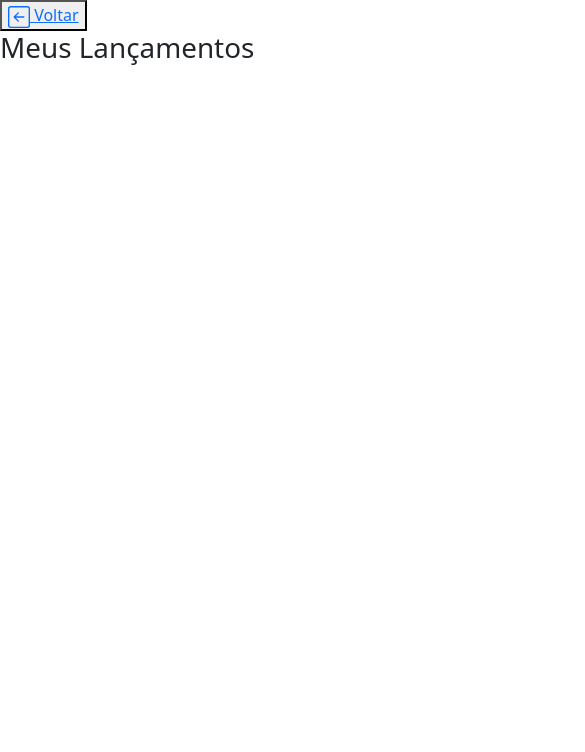
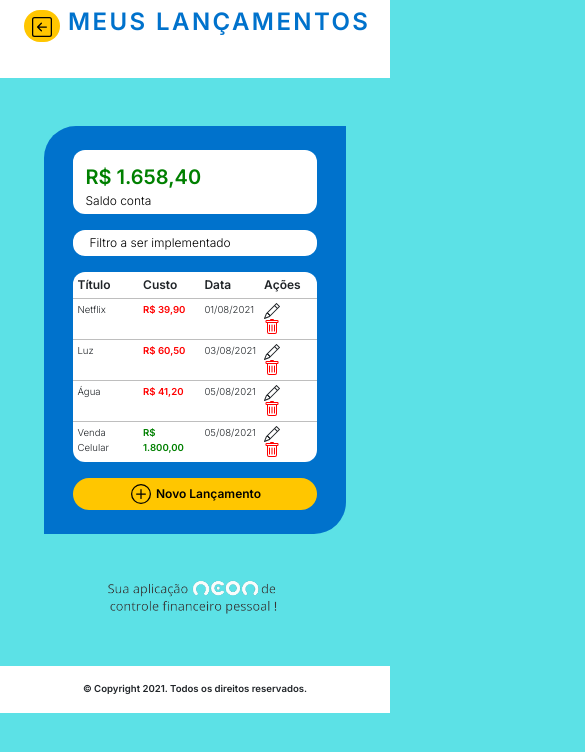
Before and after one commit to JessRogeliana/Desafio-Neon-TechTalents, a plain HTML site: page meus lancamentos - Extrato/meusLancamentos.html in a window 390 px wide. Shown: the top 752 px of the page, 585 px wide, since content can reach past the window. Drawn offline with nearby package versions, Linux system fonts and the light colour scheme; a script that the page names is missing.

Commit message:
Correção layout + responsividade @media todos tamanhos

```diff
--- a/meus lancamentos - Extrato/meusLancamentos.css
+++ b/meus lancamentos - Extrato/meusLancamentos.css
@@ -1,9 +1,13 @@
+html {
+    font-size: 80%;
+}
 
 body {
     background-color: #5ce1e6;
     font-family: 'Inter', sans-serif;
     box-sizing: border-box;
 }
+
 
 /*CABEÇALHO*/
 
@@ -13,7 +17,7 @@ header {
     justify-content: space-between;
     align-items: baseline;
     box-sizing: border-box;
-    background-color: rgb(255, 255, 255);
+    background-color: white;
 }
 
 .logo-h1 {
@@ -22,10 +26,10 @@ header {
 
 header h1 {
     font-weight: bold;
-    letter-spacing: 5px;
+    letter-spacing: 0.3rem;
     text-transform: uppercase;
     text-align: center;
-    font-size: 2em;
+    font-size: 3rem;
     color: #0072CC;
 }
 
@@ -40,19 +44,20 @@ header h1 {
 button a {
     text-decoration: none;
     color: #000;
+    width: auto;
 }
 
 button {
     background: #FFC600;
     color: #000;
     font-weight: bold;
-    font-size: 20px;
-    border-radius: 40px;
+    font-size: 1.5rem;
+    border-radius: 3rem;
     border: none;
-    height: 50px;
-    line-height: 45px;
-    width: 220px;
-    margin-left: 2em;
+    height: 4rem;
+    line-height: 3rem;
+    width: 12%;
+    margin-left: 3rem;
 }
 
 button:hover{
@@ -73,33 +78,33 @@ main {
     display: flex;
     flex-direction: column;
     align-items: center;
-    padding: 5em;
+    padding: 6rem;
+    padding-top: 8rem;
 }
 
 .saldo-conta, .filtro, .table {
-    border-radius: 20px;
+    border-radius: 1.5rem;
     background-color: white;
-    width: 80%;
-    margin: 1em;
-    padding: 5px;
+    width: 90%;
+    margin: 1rem;
+    padding: 0.5rem;
 }
 
 .saldo-conta p {
     width: auto;
-    margin-left: 1em;
+    margin-left: 1rem;
     margin-bottom: 0;
 }
 
 .saldo-principal {
-    font-size: 2em;
-    margin-top: 15px;
+    font-size: 2.5rem;
+    margin-top: 1rem;
     font-weight: bold;
     color: green;
 }
 
 .rodapé-saldo {
-    font-size: 1em;
-    padding-left: 1em;
+    font-size: 1.5rem;
     color: black;
 }
 
@@ -108,6 +113,7 @@ main {
     width: auto;
     margin-left: 1em;
     margin-bottom: 0;
+    font-size: 1.5rem;
 }
 
 .container {
@@ -116,12 +122,11 @@ main {
     align-items: center;
     width: 50%;
     height: 50%;
-    border: 2px, solid #000;
-    border-radius: 80px 0px 80px 0px;
+    border-radius: 4rem 0 4rem 0;
     color: #fff;
     background-color: #0072CC;
     box-sizing: border-box;
-    padding: 2em;
+    padding: 2rem;
     margin: auto;
 }
 
@@ -130,28 +135,36 @@ main {
 }
 
 tr {
-    padding: 2em;
+    padding: 2rem;
+    font-size: 1.2rem;
+}
+
+.table-coluna {
+    font-weight: bold;
+    font-size: 1.5rem;
 }
 
 td svg {
-    margin-right: 1em;
+    margin-right: 1rem;
+}
+
+td svg:hover {
+    color: #5ce1e6;
 }
 
 .icon-excluir, .false {
     color: red;
+    font-weight: bold;
 }
 
 .true {
     color: green;
-}
-
-.table-coluna {
     font-weight: bold;
 }
 
 .novo-lancamento {
-    width: 80%;
-    margin: 1em;
+    width: 90%;
+    margin: 1rem;
 }
 
 .botao-novo-lancamento {
@@ -160,21 +173,150 @@ td svg {
 }
 
 .neon-mensagem {
-    margin-top: 4%;
+    width: 50%;
+    padding-top: 2rem;
+}
+
+.neon-mensagem img {
+    display: flex;
+    justify-self: center;
+    margin: auto;
 }
 
 
 /*FOOTER*/
 
+
 footer {
     background-color: white;
-    padding: 16px;
+    padding: 1rem;
     display: flex;
     justify-content: center;
 }
 
 footer p {
-    margin-top: 16px;
-    font-size: 1em;
+    margin-top: 1rem;
+    font-size: 1.2rem;
     font-weight: bold;
 }
+
+
+
+/*MOBILE*/
+
+
+@media (max-width: 1440px) {
+    html {
+        font-size: 70%;
+    }
+    button {
+        width: 15%;
+    }
+    .logo-header {
+        width: 13%;
+    }
+    .container {
+        width: 60%;
+    }
+    .neon-mensagem {
+        width: 60%;
+    }
+}
+
+@media (max-width: 1024px) {
+    html {
+        font-size: 65%;
+    }
+    button {
+        width: 23%;
+    }
+    .logo-header {
+        width: 17%;
+    }
+    .container {
+        width: 63%;
+    }
+    .neon-mensagem {
+        width: 65%;
+    }
+}
+
+@media (max-width: 768px) {
+    html {
+        font-size: 60%;
+    }
+    button {
+        width: 30%;
+    }
+    .logo-header {
+        width: 22%;
+    }
+    .container {
+        width: 80%;
+    }
+    .neon-mensagem {
+        width: 70%;
+    }
+
+}
+
+@media (max-width: 592px) {
+    html {
+        font-size: 50%;
+    }
+    button {
+        width: 30%;
+    }
+    .logo-header {
+        visibility: hidden;
+    }
+    .container {
+        width: 85%;
+    }
+    .neon-mensagem {
+        width: 75%;
+    }
+}
+
+@media (max-width: 425px) {
+    .container {
+        width: 95%;
+    }
+    .button {
+        margin-left: 1rem;
+    }
+    .logo-h1 {
+        width: 0%;
+    }
+    header h1 {
+        padding: 1rem;
+    }
+    .neon-mensagem {
+        width: 80%;
+    }
+    main {
+        padding: 4.5rem;
+        padding-top: 6rem;
+    }
+}
+
+@media (max-width: 375px) {
+    .container {
+        width: 100%;
+    }
+    .button {
+        margin-left: 1rem;
+    }
+    .logo-h1 {
+        width: 0%;
+    }
+    header h1 {
+        padding: 1.5rem;
+    }
+    .neon-mensagem {
+        width: 90%;
+    }
+    html {
+        font-size: 45%;
+    }
+}
--- a/meus lancamentos - Extrato/meusLancamentos.html
+++ b/meus lancamentos - Extrato/meusLancamentos.html
@@ -10,7 +10,7 @@
     <link rel="preconnect" href="https://fonts.googleapis.com">
     <link rel="preconnect" href="https://fonts.gstatic.com" crossorigin>
     <link href="https://fonts.googleapis.com/css2?family=Inter:wght@300;600&display=swap" rel="stylesheet">
-    <link rel="stylesheet" type="text/css" href="meusLançamentos.css">
+    <link rel="stylesheet" type="text/css" href="meusLancamentos.css">
     <title>Meus Lançamentos | Cadê Minha Grana</title>
 </head>
 
@@ -19,11 +19,9 @@
     <header>
         <button  type="submit" class="Login-boato">
             <a href="../login/index.html">
-
-                <svg xmlns="http://www.w3.org/2000/svg" width="22" height="22" fill="currentColor" class="bi bi-arrow-left-square" viewBox="0 0 16 16">
+                <svg xmlns="http://www.w3.org/2000/svg" width="3rem" height="2.5rem" fill="currentColor" class="bi bi-arrow-left-square" viewBox="0 0 16 16">
                     <path fill-rule="evenodd" d="M15 2a1 1 0 0 0-1-1H2a1 1 0 0 0-1 1v12a1 1 0 0 0 1 1h12a1 1 0 0 0 1-1V2zM0 2a2 2 0 0 1 2-2h12a2 2 0 0 1 2 2v12a2 2 0 0 1-2 2H2a2 2 0 0 1-2-2V2zm11.5 5.5a.5.5 0 0 1 0 1H5.707l2.147 2.146a.5.5 0 0 1-.708.708l-3-3a.5.5 0 0 1 0-.708l3-3a.5.5 0 1 1 .708.708L5.707 7.5H11.5z"/>
                 </svg>
-                Voltar
             </a>
         </button>
         <h1> Meus Lançamentos <img class="logo-h1" src="img/mao_celular_recarga.png"></h1>
@@ -60,10 +58,10 @@
                         <td class="false" >R$ 39,90</td>
                         <td>01/08/2021</td>
                         <td>
-                            <svg class="icon-editar" xmlns="http://www.w3.org/2000/svg" width="20" height="20" fill="currentColor" class="bi bi-pencil" viewBox="0 0 16 16">
+                            <svg class="icon-editar" xmlns="http://www.w3.org/2000/svg" width="2rem" height="2rem" fill="currentColor" class="bi bi-pencil" viewBox="0 0 16 16">
                                 <path d="M12.146.146a.5.5 0 0 1 .708 0l3 3a.5.5 0 0 1 0 .708l-10 10a.5.5 0 0 1-.168.11l-5 2a.5.5 0 0 1-.65-.65l2-5a.5.5 0 0 1 .11-.168l10-10zM11.207 2.5 13.5 4.793 14.793 3.5 12.5 1.207 11.207 2.5zm1.586 3L10.5 3.207 4 9.707V10h.5a.5.5 0 0 1 .5.5v.5h.5a.5.5 0 0 1 .5.5v.5h.293l6.5-6.5zm-9.761 5.175-.106.106-1.528 3.821 3.821-1.528.106-.106A.5.5 0 0 1 5 12.5V12h-.5a.5.5 0 0 1-.5-.5V11h-.5a.5.5 0 0 1-.468-.325z"/>
                             </svg>
-                            <svg class="icon-excluir" xmlns="http://www.w3.org/2000/svg" width="20" height="20" fill="currentColor" class="bi bi-trash" viewBox="0 0 16 16">
+                            <svg class="icon-excluir" xmlns="http://www.w3.org/2000/svg" width="2rem" height="2rem" fill="currentColor" class="bi bi-trash" viewBox="0 0 16 16">
                                 <path d="M5.5 5.5A.5.5 0 0 1 6 6v6a.5.5 0 0 1-1 0V6a.5.5 0 0 1 .5-.5zm2.5 0a.5.5 0 0 1 .5.5v6a.5.5 0 0 1-1 0V6a.5.5 0 0 1 .5-.5zm3 .5a.5.5 0 0 0-1 0v6a.5.5 0 0 0 1 0V6z"/>
                                 <path fill-rule="evenodd" d="M14.5 3a1 1 0 0 1-1 1H13v9a2 2 0 0 1-2 2H5a2 2 0 0 1-2-2V4h-.5a1 1 0 0 1-1-1V2a1 1 0 0 1 1-1H6a1 1 0 0 1 1-1h2a1 1 0 0 1 1 1h3.5a1 1 0 0 1 1 1v1zM4.118 4 4 4.059V13a1 1 0 0 0 1 1h6a1 1 0 0 0 1-1V4.059L11.882 4H4.118zM2.5 3V2h11v1h-11z"/>
                             </svg>
@@ -74,10 +72,10 @@
                         <td class="false">R$ 60,50</td>
                         <td>03/08/2021</td>
                         <td>
-                            <svg class="icon-editar" xmlns="http://www.w3.org/2000/svg" width="20" height="20" fill="currentColor" class="bi bi-pencil" viewBox="0 0 16 16">
+                            <svg class="icon-editar" xmlns="http://www.w3.org/2000/svg" width="2rem" height="2rem" fill="currentColor" class="bi bi-pencil" viewBox="0 0 16 16">
                                 <path d="M12.146.146a.5.5 0 0 1 .708 0l3 3a.5.5 0 0 1 0 .708l-10 10a.5.5 0 0 1-.168.11l-5 2a.5.5 0 0 1-.65-.65l2-5a.5.5 0 0 1 .11-.168l10-10zM11.207 2.5 13.5 4.793 14.793 3.5 12.5 1.207 11.207 2.5zm1.586 3L10.5 3.207 4 9.707V10h.5a.5.5 0 0 1 .5.5v.5h.5a.5.5 0 0 1 .5.5v.5h.293l6.5-6.5zm-9.761 5.175-.106.106-1.528 3.821 3.821-1.528.106-.106A.5.5 0 0 1 5 12.5V12h-.5a.5.5 0 0 1-.5-.5V11h-.5a.5.5 0 0 1-.468-.325z"/>
                             </svg>
-                            <svg class="icon-excluir" xmlns="http://www.w3.org/2000/svg" width="20" height="20" fill="currentColor" class="bi bi-trash" viewBox="0 0 16 16">
+                            <svg class="icon-excluir" xmlns="http://www.w3.org/2000/svg" width="2rem" height="2rem" fill="currentColor" class="bi bi-trash" viewBox="0 0 16 16">
                                 <path d="M5.5 5.5A.5.5 0 0 1 6 6v6a.5.5 0 0 1-1 0V6a.5.5 0 0 1 .5-.5zm2.5 0a.5.5 0 0 1 .5.5v6a.5.5 0 0 1-1 0V6a.5.5 0 0 1 .5-.5zm3 .5a.5.5 0 0 0-1 0v6a.5.5 0 0 0 1 0V6z"/>
                                 <path fill-rule="evenodd" d="M14.5 3a1 1 0 0 1-1 1H13v9a2 2 0 0 1-2 2H5a2 2 0 0 1-2-2V4h-.5a1 1 0 0 1-1-1V2a1 1 0 0 1 1-1H6a1 1 0 0 1 1-1h2a1 1 0 0 1 1 1h3.5a1 1 0 0 1 1 1v1zM4.118 4 4 4.059V13a1 1 0 0 0 1 1h6a1 1 0 0 0 1-1V4.059L11.882 4H4.118zM2.5 3V2h11v1h-11z"/>
                             </svg>
@@ -88,10 +86,10 @@
                         <td class="false">R$ 41,20</td>
                         <td>05/08/2021</td>
                         <td>
-                            <svg class="icon-editar" xmlns="http://www.w3.org/2000/svg" width="20" height="20" fill="currentColor" class="bi bi-pencil" viewBox="0 0 16 16">
+                            <svg class="icon-editar" xmlns="http://www.w3.org/2000/svg" width="2rem" height="2rem" fill="currentColor" class="bi bi-pencil" viewBox="0 0 16 16">
                                 <path d="M12.146.146a.5.5 0 0 1 .708 0l3 3a.5.5 0 0 1 0 .708l-10 10a.5.5 0 0 1-.168.11l-5 2a.5.5 0 0 1-.65-.65l2-5a.5.5 0 0 1 .11-.168l10-10zM11.207 2.5 13.5 4.793 14.793 3.5 12.5 1.207 11.207 2.5zm1.586 3L10.5 3.207 4 9.707V10h.5a.5.5 0 0 1 .5.5v.5h.5a.5.5 0 0 1 .5.5v.5h.293l6.5-6.5zm-9.761 5.175-.106.106-1.528 3.821 3.821-1.528.106-.106A.5.5 0 0 1 5 12.5V12h-.5a.5.5 0 0 1-.5-.5V11h-.5a.5.5 0 0 1-.468-.325z"/>
                             </svg>
-                            <svg class="icon-excluir" xmlns="http://www.w3.org/2000/svg" width="20" height="20" fill="currentColor" class="bi bi-trash" viewBox="0 0 16 16">
+                            <svg class="icon-excluir" xmlns="http://www.w3.org/2000/svg" width="2rem" height="2rem" fill="currentColor" class="bi bi-trash" viewBox="0 0 16 16">
                                 <path d="M5.5 5.5A.5.5 0 0 1 6 6v6a.5.5 0 0 1-1 0V6a.5.5 0 0 1 .5-.5zm2.5 0a.5.5 0 0 1 .5.5v6a.5.5 0 0 1-1 0V6a.5.5 0 0 1 .5-.5zm3 .5a.5.5 0 0 0-1 0v6a.5.5 0 0 0 1 0V6z"/>
                                 <path fill-rule="evenodd" d="M14.5 3a1 1 0 0 1-1 1H13v9a2 2 0 0 1-2 2H5a2 2 0 0 1-2-2V4h-.5a1 1 0 0 1-1-1V2a1 1 0 0 1 1-1H6a1 1 0 0 1 1-1h2a1 1 0 0 1 1 1h3.5a1 1 0 0 1 1 1v1zM4.118 4 4 4.059V13a1 1 0 0 0 1 1h6a1 1 0 0 0 1-1V4.059L11.882 4H4.118zM2.5 3V2h11v1h-11z"/>
                             </svg>
@@ -102,13 +100,13 @@
                         <td class="true">R$ 1.800,00</td>
                         <td>05/08/2021</td>
                         <td>
-                            <svg class="icon-editar" xmlns="http://www.w3.org/2000/svg" width="20" height="20" fill="currentColor" class="bi bi-pencil" viewBox="0 0 16 16">
+                            <svg class="icon-editar" xmlns="http://www.w3.org/2000/svg" width="2rem" height="2rem" fill="currentColor" class="bi bi-pencil" viewBox="0 0 16 16">
                                 <path d="M12.146.146a.5.5 0 0 1 .708 0l3 3a.5.5 0 0 1 0 .708l-10 10a.5.5 0 0 1-.168.11l-5 2a.5.5 0 0 1-.65-.65l2-5a.5.5 0 0 1 .11-.168l10-10zM11.207 2.5 13.5 4.793 14.793 3.5 12.5 1.207 11.207 2.5zm1.586 3L10.5 3.207 4 9.707V10h.5a.5.5 0 0 1 .5.5v.5h.5a.5.5 0 0 1 .5.5v.5h.293l6.5-6.5zm-9.761 5.175-.106.106-1.528 3.821 3.821-1.528.106-.106A.5.5 0 0 1 5 12.5V12h-.5a.5.5 0 0 1-.5-.5V11h-.5a.5.5 0 0 1-.468-.325z"/>
                             </svg>
-                            <svg class="icon-excluir" xmlns="http://www.w3.org/2000/svg" width="20" height="20" fill="currentColor" class="bi bi-trash" viewBox="0 0 16 16">
+                            <svg class="icon-excluir" xmlns="http://www.w3.org/2000/svg" width="2rem" height="2rem" fill="currentColor" class="bi bi-trash" viewBox="0 0 16 16">
                                 <path d="M5.5 5.5A.5.5 0 0 1 6 6v6a.5.5 0 0 1-1 0V6a.5.5 0 0 1 .5-.5zm2.5 0a.5.5 0 0 1 .5.5v6a.5.5 0 0 1-1 0V6a.5.5 0 0 1 .5-.5zm3 .5a.5.5 0 0 0-1 0v6a.5.5 0 0 0 1 0V6z"/>
                                 <path fill-rule="evenodd" d="M14.5 3a1 1 0 0 1-1 1H13v9a2 2 0 0 1-2 2H5a2 2 0 0 1-2-2V4h-.5a1 1 0 0 1-1-1V2a1 1 0 0 1 1-1H6a1 1 0 0 1 1-1h2a1 1 0 0 1 1 1h3.5a1 1 0 0 1 1 1v1zM4.118 4 4 4.059V13a1 1 0 0 0 1 1h6a1 1 0 0 0 1-1V4.059L11.882 4H4.118zM2.5 3V2h11v1h-11z"/>
-                              </svg>
+                            </svg>
                         </td>
                     </tr>
                 </tbody>
@@ -116,8 +114,8 @@
 
             <div class="novo-lancamento">
                 <button  type="submit" class="botao-novo-lancamento">
-                    <a href="#">
-                        <svg xmlns="http://www.w3.org/2000/svg" width="25" height="25" fill="currentColor" class="bi bi-plus-circle" viewBox="0 0 16 16">
+                    <a href="# PAGINA HONER #">
+                        <svg xmlns="http://www.w3.org/2000/svg" width="3rem" height="2.5rem" fill="currentColor" class="bi bi-plus-circle" viewBox="0 0 16 16">
                             <path d="M8 15A7 7 0 1 1 8 1a7 7 0 0 1 0 14zm0 1A8 8 0 1 0 8 0a8 8 0 0 0 0 16z"/>
                             <path d="M8 4a.5.5 0 0 1 .5.5v3h3a.5.5 0 0 1 0 1h-3v3a.5.5 0 0 1-1 0v-3h-3a.5.5 0 0 1 0-1h3v-3A.5.5 0 0 1 8 4z"/>
                         </svg>
@@ -128,9 +126,9 @@
 
         </div>
 
-        <div class="neon-mensagem">
+        <section class="neon-mensagem">
             <img class="neon-mensagem" src="img/Cadê_Minha_Grana_mensagem-letrasMenores.png">
-        </div>
+        </section>
 
     </main>
 
```
